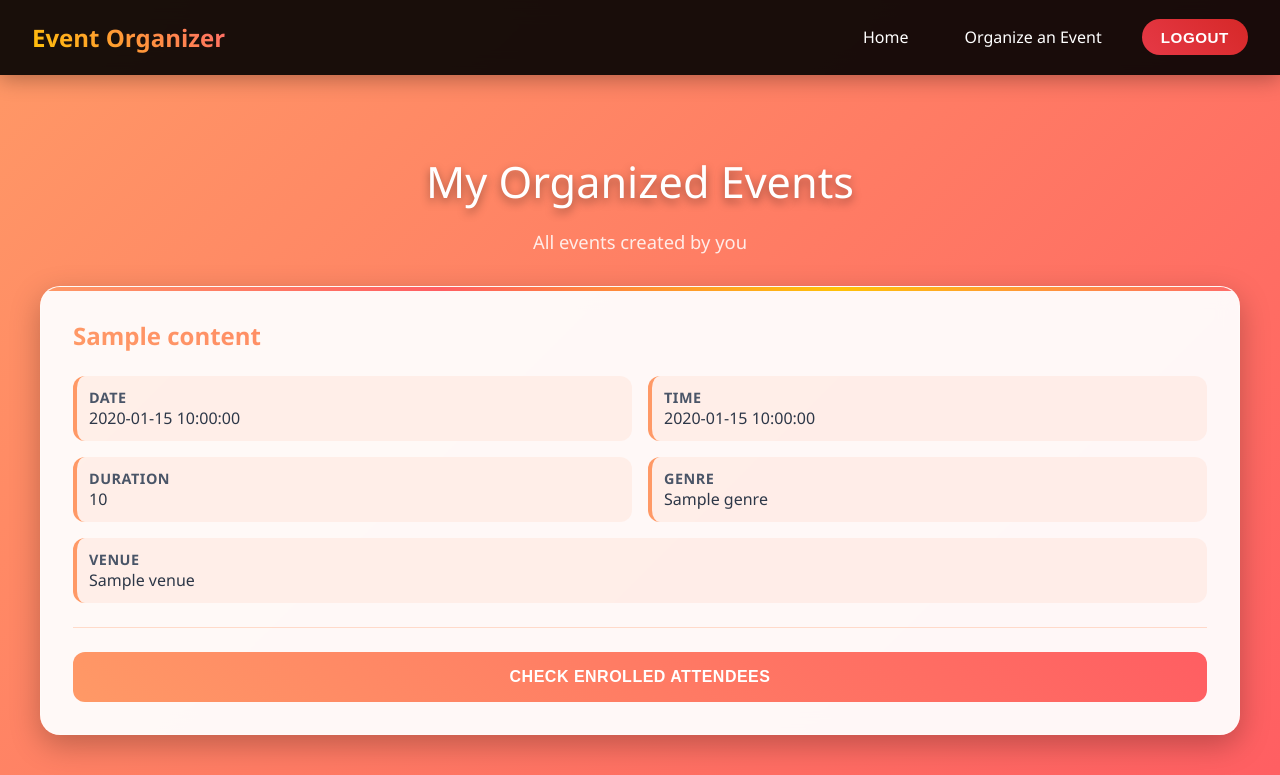
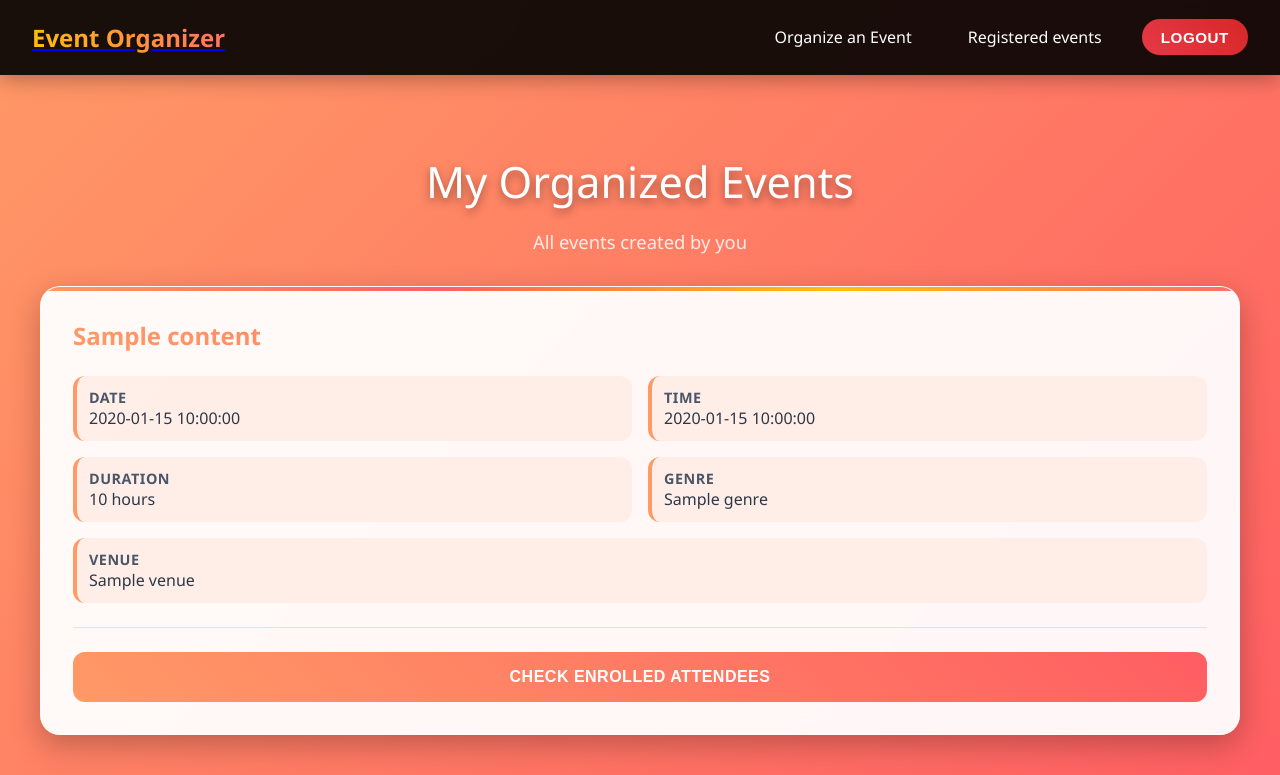
Before and after one commit to AhmedKhawar/Event-Organizer-Flask-Supabase, a Flask app: template templates/profile.html in a window 1280 px wide. Shown: the top 775 px of the page. Run offline with Flask 3, Linux system fonts and the light colour scheme; the template is opened without the code that fills it: most values are stand-ins (such as "Sample title", 1, 10 or a date in 2020).

Commit message:
Update profile.html

```diff
--- a/templates/profile.html
+++ b/templates/profile.html
@@ -232,11 +232,11 @@
   </head>
   <body>
     <nav>
-      <div class="logo">Event Organizer</div>
+      <a href="/"><div class="logo">Event Organizer</div> </a>
       <ul>
         <!-- ✅ Replaced "My Profile" with Home -->
-        <li><a href="/">Home</a></li>
         <li><a href="/organize">Organize an Event</a></li>
+        <li><a href="/registered">Registered events</a></li>
         <li>
           <form action="/logout" method="POST" style="display: inline">
             <button type="submit" class="logout">Logout</button>
@@ -264,7 +264,7 @@
             </div>
             <div class="detail-item">
               <div class="detail-label">Duration</div>
-              <div class="detail-value">{{content["duration"]}}</div>
+              <div class="detail-value">{{content["duration"]}} hours</div>
             </div>
             <div class="detail-item">
               <div class="detail-label">Genre</div>
```
